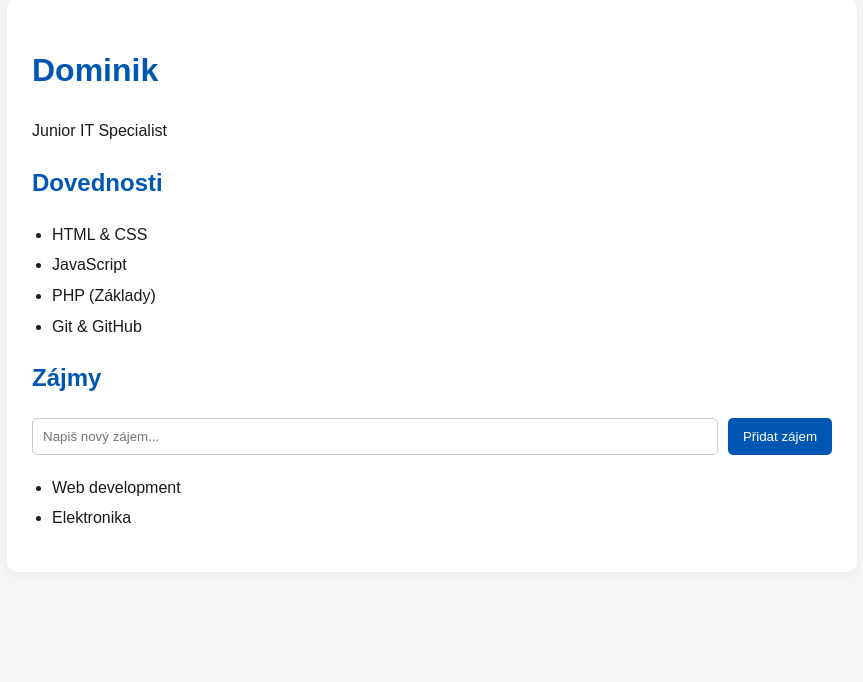
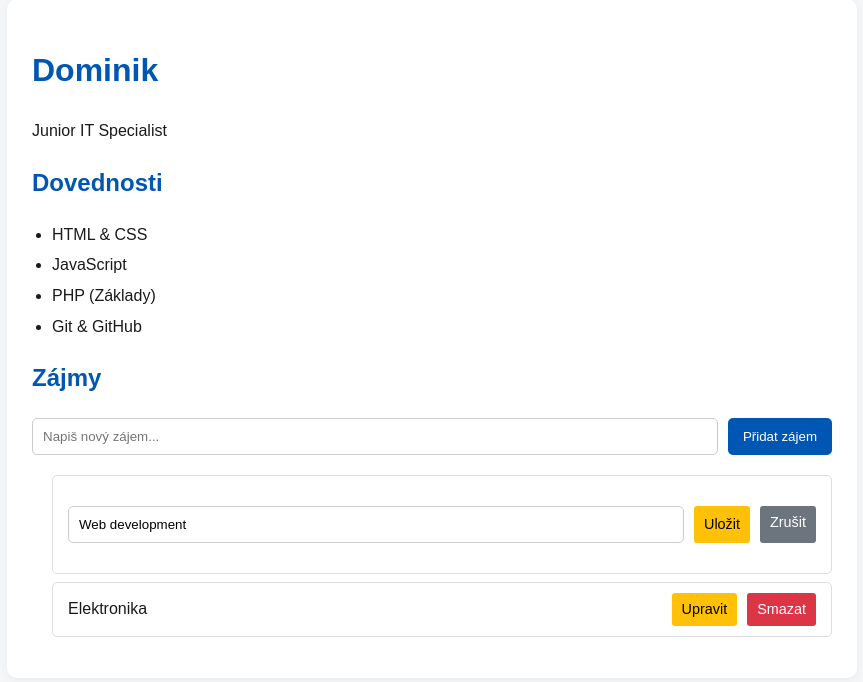
Before and after one commit to dominik-kadlec/kadlec-repozitar-pet, a PHP site: page /index.php?edit=0 in a window 1280 px wide. Shown: the part 31-713 px from the top of the page, without its empty margins (208-1071 px from the left). Run offline with PHP 8.4, Linux system fonts and the light colour scheme.

Commit message:
feat(crud): implement edit, delete and PRG pattern for interests

```diff
--- a/index.php
+++ b/index.php
@@ -1,38 +1,90 @@
 <?php
-$message = "";
-$messageType = "";
+// 1. Nastartování session pro PRG pattern (musí být úplně první!)
+session_start();
+
 $jsonFile = 'profile.json';
-
 $jsonData = file_get_contents($jsonFile);
 $data = json_decode($jsonData, true);
 
-if ($_SERVER["REQUEST_METHOD"] == "POST" && isset($_POST["new_interest"])) {
-    $newInterest = trim($_POST["new_interest"]);
+// 2. Zpracování POST požadavků (přidání, úprava, mazání)
+if ($_SERVER["REQUEST_METHOD"] == "POST") {
+    $action = $_POST['action'] ?? '';
 
-    if (empty($newInterest)) {
-        $message = "Pole nesmí být prázdné.";
-        $messageType = "error";
-    } else {
-        $existingInterestsLower = array_map('strtolower', $data['interests']);
-
-        if (in_array(strtolower($newInterest), $existingInterestsLower)) {
-            $message = "Tento zájem už existuje.";
-            $messageType = "error";
+    // AKCE: PŘIDÁNÍ
+    if ($action === 'add') {
+        $newInterest = trim($_POST["new_interest"] ?? '');
+        if (empty($newInterest)) {
+            $_SESSION['message'] = "Pole nesmí být prázdné.";
+            $_SESSION['messageType'] = "error";
         } else {
-            $data['interests'][] = $newInterest;
-            file_put_contents($jsonFile, json_encode($data, JSON_PRETTY_PRINT | JSON_UNESCAPED_UNICODE));
-
-            $message = "Zájem byl úspěšně přidán.";
-            $messageType = "success";
+            $existingInterestsLower = array_map('strtolower', $data['interests']);
+            if (in_array(strtolower($newInterest), $existingInterestsLower)) {
+                $_SESSION['message'] = "Tento zájem už existuje.";
+                $_SESSION['messageType'] = "error";
+            } else {
+                $data['interests'][] = $newInterest;
+                $_SESSION['message'] = "Zájem byl úspěšně přidán.";
+                $_SESSION['messageType'] = "success";
+            }
         }
     }
+    // AKCE: SMAZÁNÍ
+    elseif ($action === 'delete') {
+        $index = $_POST['index'] ?? -1;
+        if (isset($data['interests'][$index])) {
+            unset($data['interests'][$index]); // Odstraní prvek
+            $data['interests'] = array_values($data['interests']); // Přečísluje pole
+            $_SESSION['message'] = "Zájem byl odstraněn.";
+            $_SESSION['messageType'] = "success";
+        }
+    }
+    // AKCE: ÚPRAVA
+    elseif ($action === 'edit') {
+        $index = $_POST['index'] ?? -1;
+        $editedInterest = trim($_POST["edited_interest"] ?? '');
+
+        if (empty($editedInterest)) {
+            $_SESSION['message'] = "Pole nesmí být prázdné.";
+            $_SESSION['messageType'] = "error";
+        } else {
+            $existingInterestsLower = array_map('strtolower', $data['interests']);
+            $foundIndex = array_search(strtolower($editedInterest), $existingInterestsLower);
+
+            // Kontrola duplicity (ignorujeme, pokud jsme našli ten samý prvek, který upravujeme)
+            if ($foundIndex !== false && $foundIndex != $index) {
+                $_SESSION['message'] = "Tento zájem už existuje.";
+                $_SESSION['messageType'] = "error";
+            } else {
+                $data['interests'][$index] = $editedInterest;
+                $_SESSION['message'] = "Zájem byl upraven.";
+                $_SESSION['messageType'] = "success";
+            }
+        }
+    }
+
+    // Uložení změn, pokud akce proběhla úspěšně
+    if (isset($_SESSION['messageType']) && $_SESSION['messageType'] === 'success') {
+        file_put_contents($jsonFile, json_encode($data, JSON_PRETTY_PRINT | JSON_UNESCAPED_UNICODE));
+    }
+
+    // 3. PRG Pattern: Přesměrování a ukončení skriptu
+    header("Location: index.php");
+    exit;
 }
+
+// 4. Načtení hlášky ze session a její smazání
+$message = $_SESSION['message'] ?? '';
+$messageType = $_SESSION['messageType'] ?? '';
+unset($_SESSION['message'], $_SESSION['messageType']);
+
+// Zjištění, který zájem zrovna upravujeme (přes GET parametr)
+$editIndex = $_GET['edit'] ?? -1;
 ?>
 <!DOCTYPE html>
 <html lang="cs">
 <head>
     <meta charset="UTF-8">
-    <title>Osobní IT profil - PHP</title>
+    <title>Osobní IT profil - CRUD</title>
     <link rel="stylesheet" href="style.css">
 </head>
 <body>
@@ -56,19 +108,41 @@ if ($_SERVER["REQUEST_METHOD"] == "POST" && isset($_POST["new_interest"])) {
         <h2>Zájmy</h2>
 
         <?php if (!empty($message)): ?>
-            <p class="<?php echo $messageType; ?>">
+            <p class="<?php echo htmlspecialchars($messageType); ?>">
                 <?php echo htmlspecialchars($message); ?>
             </p>
         <?php endif; ?>
 
         <form method="POST">
+            <input type="hidden" name="action" value="add">
             <input type="text" name="new_interest" required placeholder="Napiš nový zájem...">
             <button type="submit">Přidat zájem</button>
         </form>
 
         <ul>
-            <?php foreach ($data['interests'] as $interest): ?>
-                <li><?php echo htmlspecialchars($interest); ?></li>
+            <?php foreach ($data['interests'] as $index => $interest): ?>
+                <li class="interest-item">
+                    <?php if ($editIndex == $index): ?>
+                        <form method="POST" class="edit-form">
+                            <input type="hidden" name="action" value="edit">
+                            <input type="hidden" name="index" value="<?php echo $index; ?>">
+                            <input type="text" name="edited_interest" value="<?php echo htmlspecialchars($interest); ?>" required>
+                            <button type="submit" class="btn-small btn-edit">Uložit</button>
+                            <a href="index.php" class="btn-small btn-cancel">Zrušit</a>
+                        </form>
+                    <?php else: ?>
+                        <span><?php echo htmlspecialchars($interest); ?></span>
+                        <div class="interest-actions">
+                            <a href="index.php?edit=<?php echo $index; ?>" class="btn-small btn-edit">Upravit</a>
+
+                            <form method="POST" style="margin: 0;">
+                                <input type="hidden" name="action" value="delete">
+                                <input type="hidden" name="index" value="<?php echo $index; ?>">
+                                <button type="submit" class="btn-small btn-delete">Smazat</button>
+                            </form>
+                        </div>
+                    <?php endif; ?>
+                </li>
             <?php endforeach; ?>
         </ul>
     </section>
--- a/style.css
+++ b/style.css
@@ -54,3 +54,38 @@ button:hover { background-color: #004494; }
     border-radius: 5px;
     border: 1px solid #f5c6cb;
 }
+/* Nové styly pro IT Profil 5.0 - CRUD */
+.interest-item {
+    display: flex;
+    justify-content: space-between;
+    align-items: center;
+    background-color: #fff;
+    padding: 10px 15px;
+    margin-bottom: 8px;
+    border: 1px solid #ddd;
+    border-radius: 5px;
+}
+
+.interest-actions {
+    display: flex;
+    gap: 10px;
+}
+
+.btn-small {
+    padding: 5px 10px;
+    font-size: 0.9rem;
+    text-decoration: none;
+    border: none;
+    border-radius: 3px;
+    cursor: pointer;
+}
+
+.btn-edit { background-color: #ffc107; color: #000; }
+.btn-delete { background-color: #dc3545; color: #fff; }
+.btn-cancel { background-color: #6c757d; color: #fff; }
+
+.edit-form {
+    display: flex;
+    gap: 10px;
+    width: 100%;
+}
```
